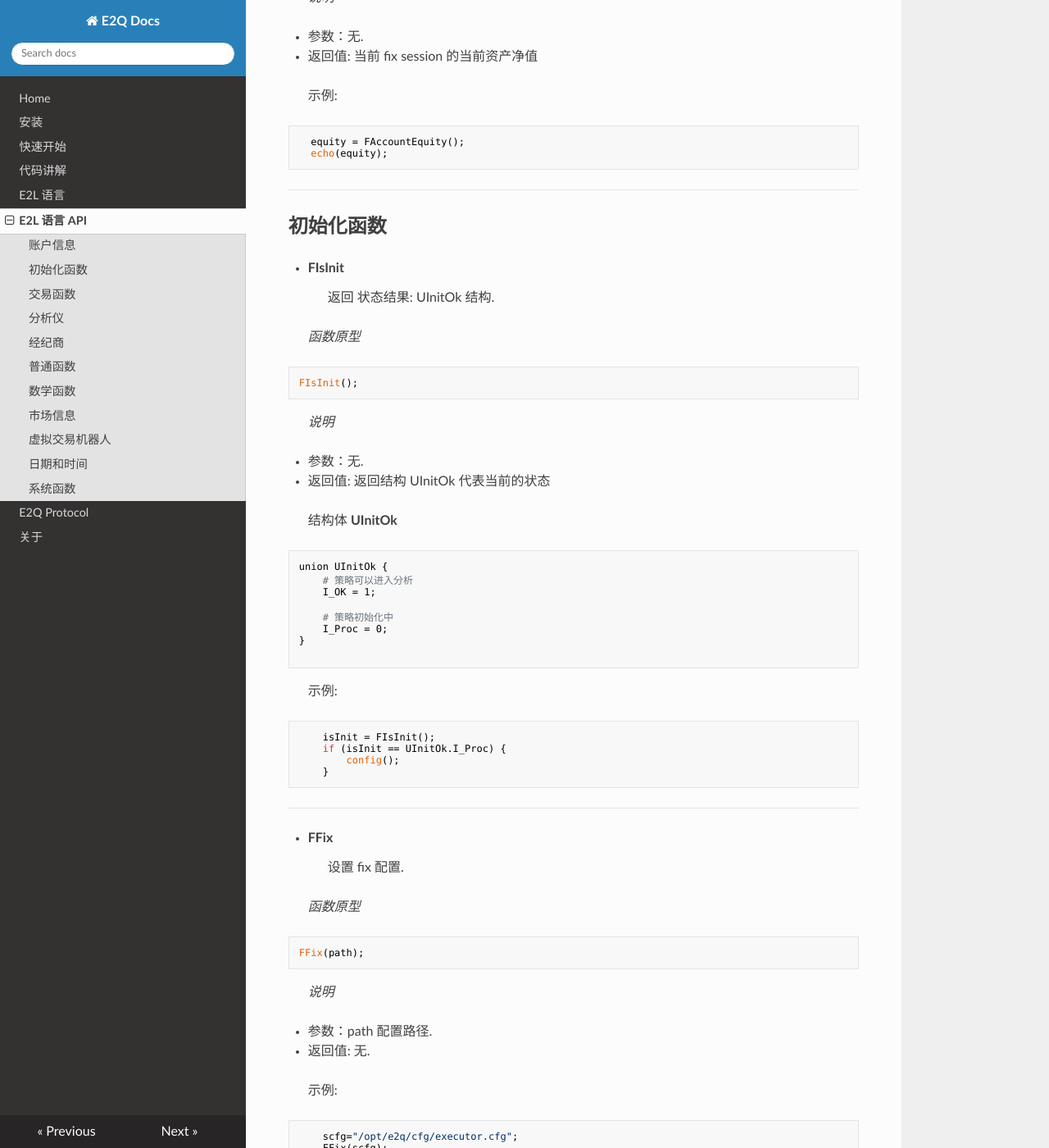
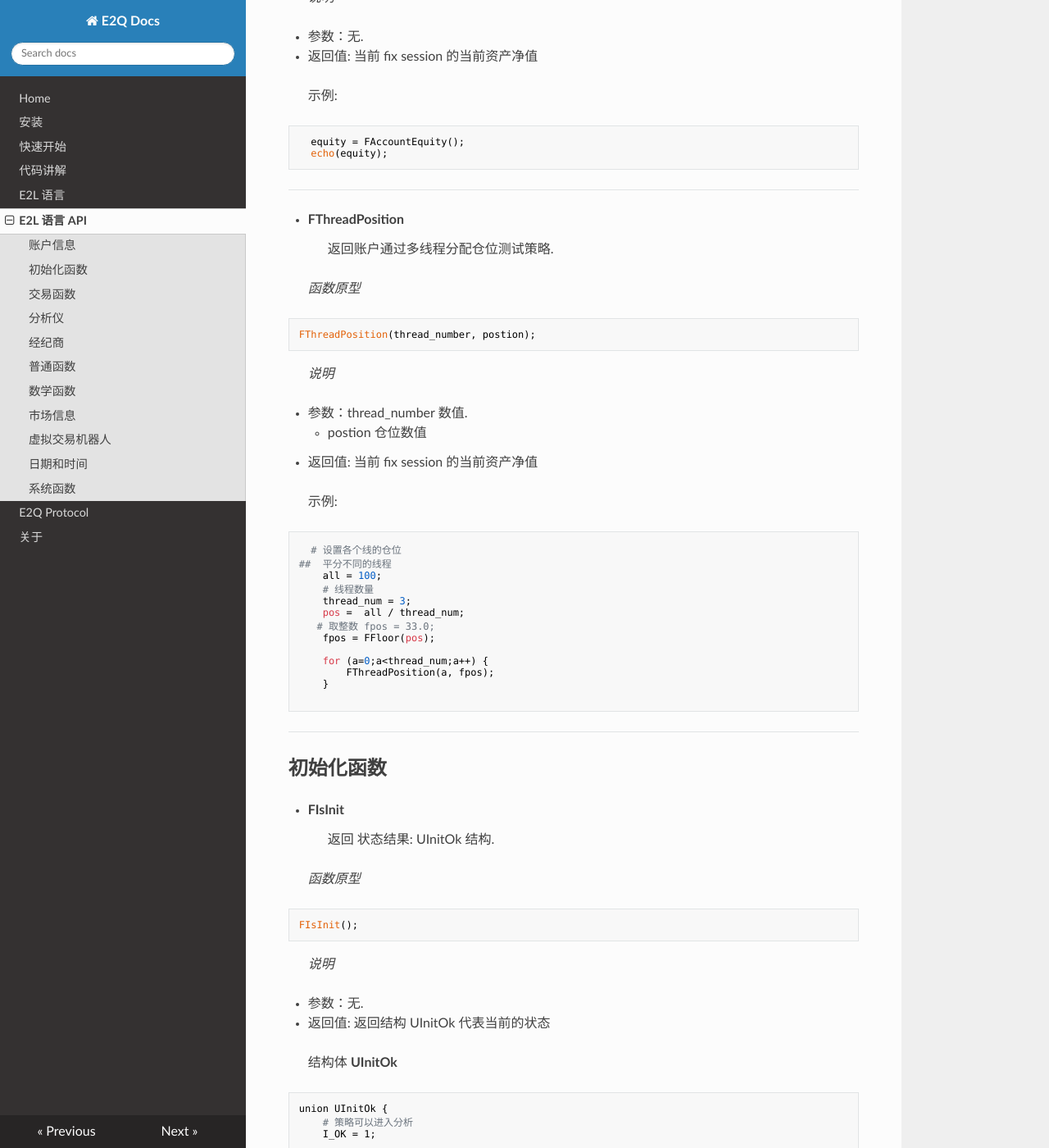
Before and after one commit to E2Quant/e2q_doc, an MkDocs documentation site: the page built from docs/e2l_api.md, in a window 1280 px wide and 1400 px high, scrolled down 1807 px. Shown: the whole window at 82% size. Built offline with MkDocs 1.6.1, drawn with Linux system fonts in a browser that asks for light colours; nearby versions of some CDN libraries.

Commit message:
增加一个 FThreadPosition 说明

````diff
--- a/docs/e2l_api.md
+++ b/docs/e2l_api.md
@@ -76,6 +76,38 @@ FAccountEquity();
 ```
   equity = FAccountEquity();
   echo(equity);
+```
+
+---
+
+* **FThreadPosition**
+> 返回账户通过多线程分配仓位测试策略.
+
+> *函数原型*
+```
+FThreadPosition(thread_number, postion);
+```
+> *说明*
+
+- 参数：thread_number 数值.
+    - postion 仓位数值
+- 返回值: 当前 fix session 的当前资产净值
+
+> 示例:
+```
+  # 设置各个线的仓位
+##  平分不同的线程
+    all = 100;
+    # 线程数量
+    thread_num = 3;
+    pos =  all / thread_num;
+   # 取整数 fpos = 33.0;
+    fpos = FFloor(pos);
+
+    for (a=0;a<thread_num;a++) {
+        FThreadPosition(a, fpos);
+    }
+
 ```
 
 ---
````
Also changed, not shown: README.md (line endings or trailing spaces), mkdocs.yml (line endings or trailing spaces).
